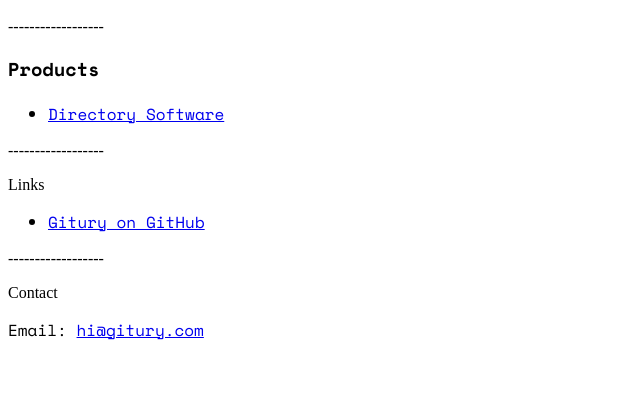
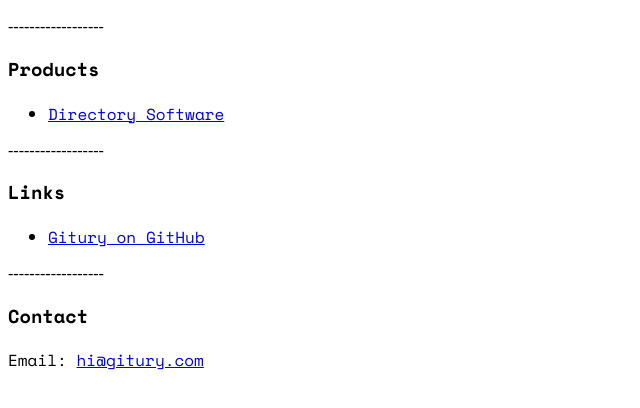
Before and after one commit to gitury/index, a plain HTML site: page index.html in a window 1280 px wide. Shown: the part 118-526 px from the top of the page, without its empty margins (0-640 px from the left). Drawn offline with nearby package versions, Linux system fonts and the light colour scheme.

Commit message:
Update index.html

```diff
--- a/index.html
+++ b/index.html
@@ -49,7 +49,7 @@
     </li>
   </ul>
   <p>------------------</p>
-  <h3class="space-mono-bold">Links</h3>
+  <h3 class="space-mono-bold">Links</h3>
   <ul>
     <li class="space-mono-regular">
       <a href="https://github.com/gitury">
@@ -58,7 +58,7 @@
     </li>
   </ul>
   <p>------------------</p>
-  <h3class="space-mono-bold">Contact</h3>
+  <h3 class="space-mono-bold">Contact</h3>
 
   <p class="space-mono-regular">
     Email:
```
